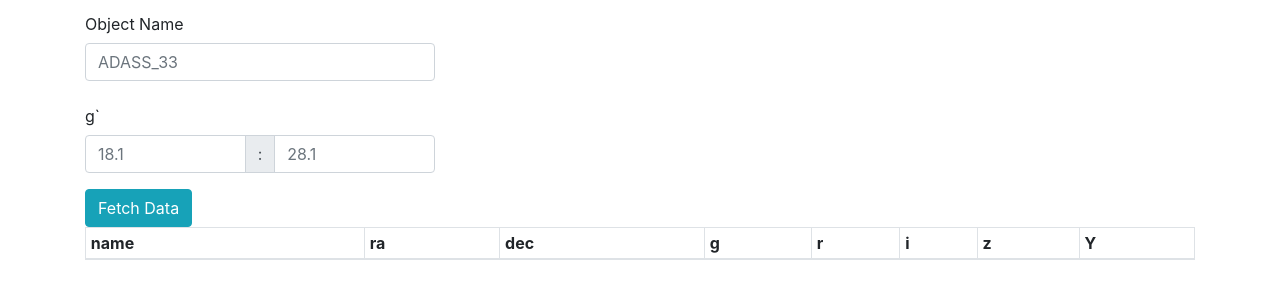
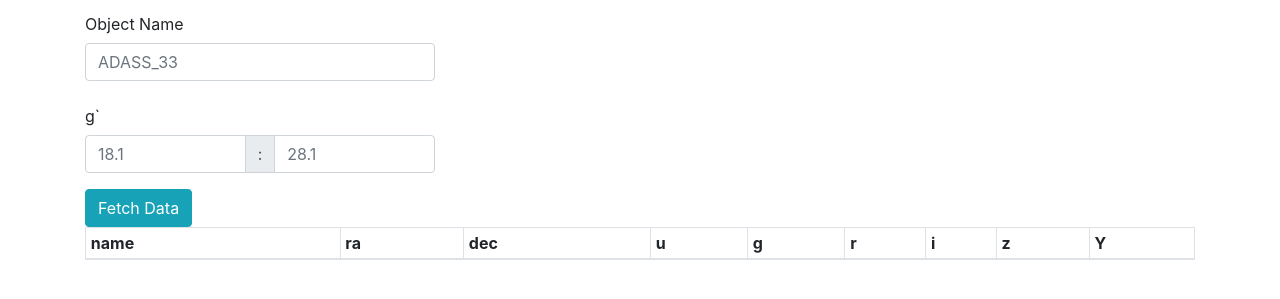
Before and after one commit to IUSCA/mean-stack, a website: page public/index.html in a window 1280 px wide. Shown: the part 101-400 px from the top of the page. Drawn offline with nearby package versions, Linux system fonts and the light colour scheme.

Commit message:
added u band to columns

```diff
--- a/public/index.html
+++ b/public/index.html
@@ -20,7 +20,7 @@
           function($scope, $http){
 
               // An array to hold the column names, to be used by ng-repeat
-              $scope.columns = ['name', 'ra','dec', 'g','r','i','z','Y'];
+              $scope.columns = ['name', 'ra','dec', 'u', 'g','r','i','z','Y'];
               // An array to hold the results
               $scope.data = [];
 
```
